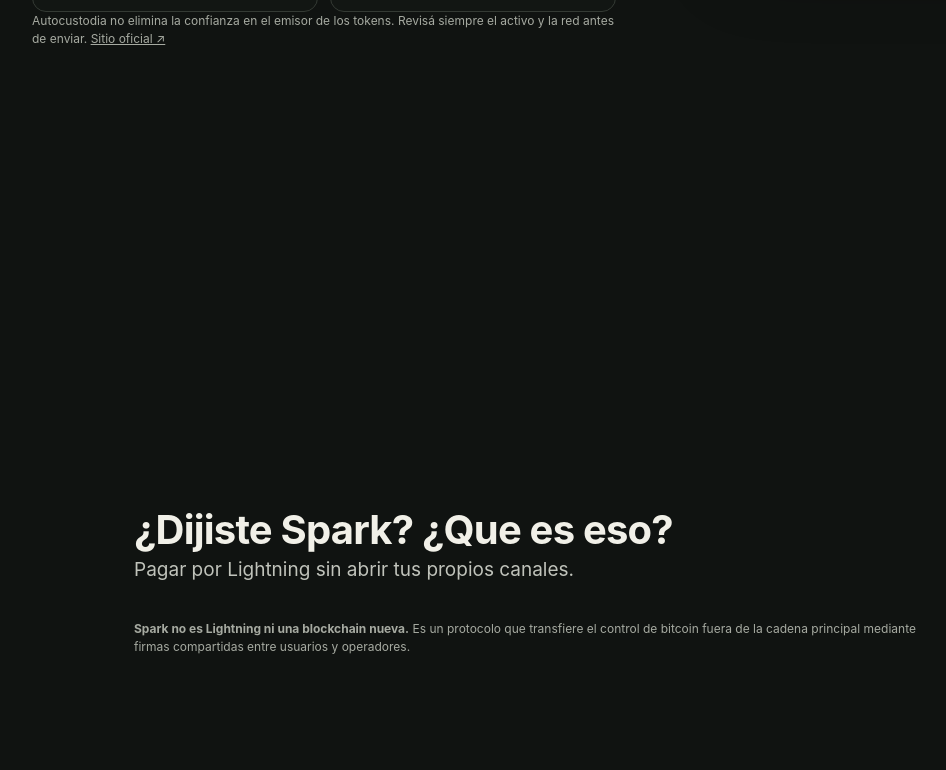
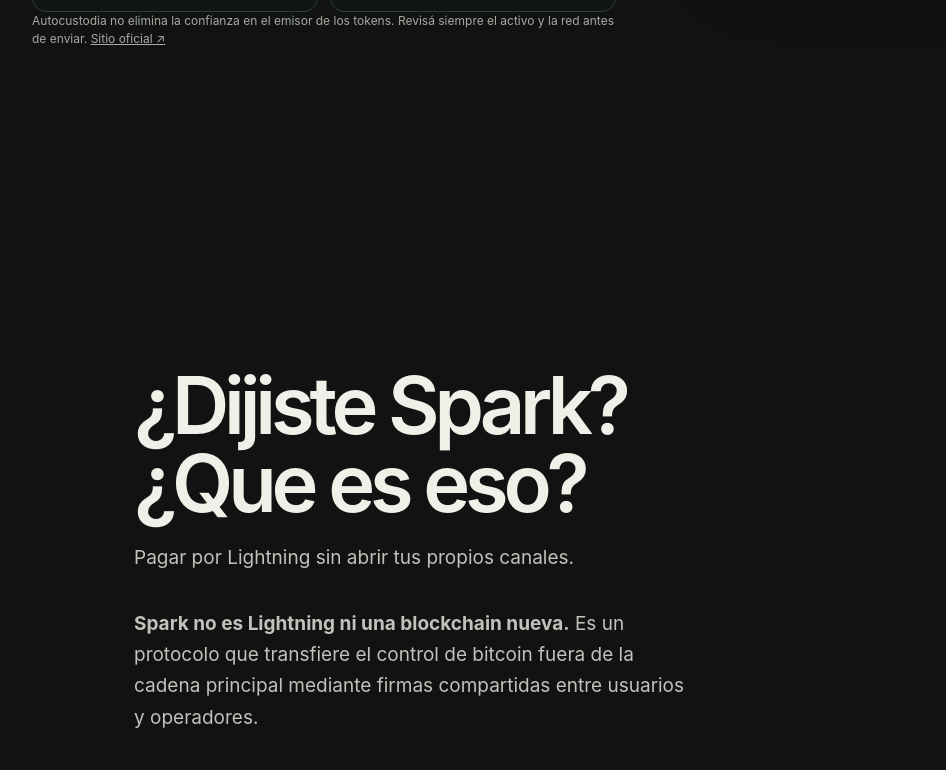
Before and after one commit to Fierillo/workshopillo-wallets, a website: page index.html in a window 1280 px wide. Shown: the part 11021-11791 px from the top of the page, without its empty margins (96-1042 px from the left). Drawn offline with Linux system fonts and the light colour scheme.

Commit message:
fix: match Spark introduction typography to previous slides

```diff
--- a/index.html
+++ b/index.html
@@ -1380,10 +1380,6 @@
 
       .spark-layout .punch {
         color: var(--paper);
-      }
-
-      #spark-title {
-        font-size: clamp(28px, 3.2vw, 40px);
       }
 
       .spark-diagram {
@@ -2925,9 +2921,9 @@
         <div class="page" id="wallets-spark" aria-labelledby="spark-title">
           <div class="chapter-inner spark-layout">
             <div>
-              <h3 class="punch" id="spark-title">¿Dijiste Spark? ¿Que es eso?</h3>
+              <h2 id="spark-title">¿Dijiste Spark? ¿Que es eso?</h2>
               <p class="lead">Pagar por Lightning sin abrir tus propios canales.</p>
-              <p class="comparison-note"><strong>Spark no es Lightning ni una blockchain nueva.</strong> Es un protocolo que transfiere el control de bitcoin fuera de la cadena principal mediante firmas compartidas entre usuarios y operadores.</p>
+              <p class="lead"><strong>Spark no es Lightning ni una blockchain nueva.</strong> Es un protocolo que transfiere el control de bitcoin fuera de la cadena principal mediante firmas compartidas entre usuarios y operadores.</p>
             </div>
           </div>
         </div>
```
Also changed, not shown: tests/browser.test.cjs (+24 -1 lines).
